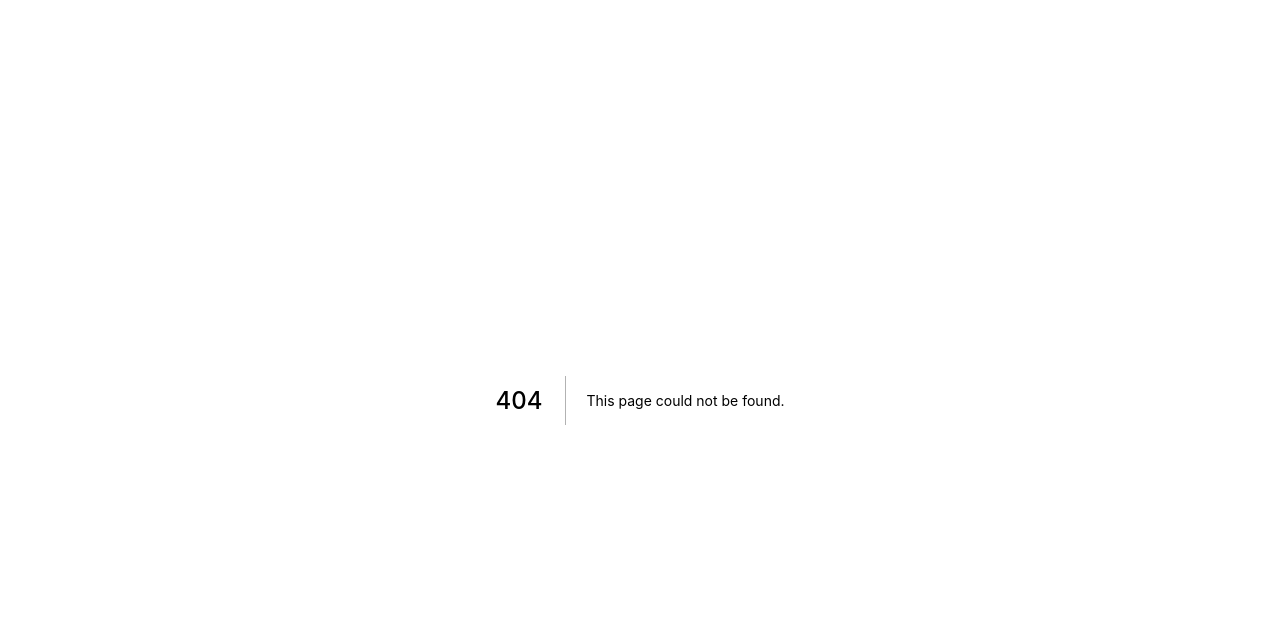
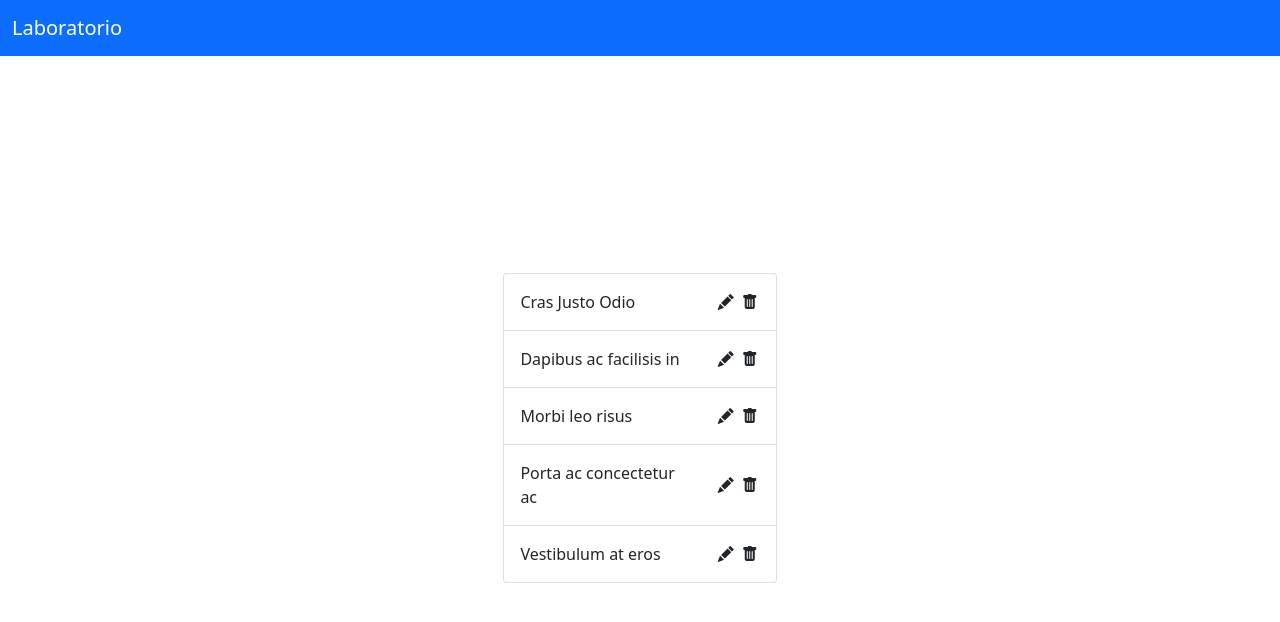
Before and after one commit to sarrietav-dev/lab-samples-app, a Next.js app in the folder frontend/: page /health-tests in a window 1280 px wide. Before the commit this address had no page. Shown: the top 622 px of the page. Built offline with nearby package versions, Linux system fonts and the light colour scheme.

Commit message:
✨ Create HealthTests page Fixes #8

```diff
--- /dev/null
+++ b/frontend/pages/health-tests.tsx
@@ -0,0 +1,45 @@
+import { nanoid } from 'nanoid';
+import { useMemo } from 'react';
+import { ListGroup, ListGroupItem } from 'react-bootstrap';
+import TheNavbar from '../components/TheNavbar';
+
+const HealthTests = () => {
+  const healthTests: { id: string; name: string }[] = useMemo(() => {
+    return [
+      { id: nanoid(), name: 'Cras Justo Odio' },
+      { id: nanoid(), name: 'Dapibus ac facilisis in' },
+      { id: nanoid(), name: 'Morbi leo risus' },
+      { id: nanoid(), name: 'Porta ac concectetur ac' },
+      { id: nanoid(), name: 'Vestibulum at eros' },
+    ];
+  }, []);
+
+  return (
+    <div className="vh-100 d-flex flex-column">
+      <TheNavbar />
+      <div className="h-100 d-flex justify-content-center align-items-center">
+        <ListGroup>
+          {healthTests.map((test) => (
+            <ListGroupItem key={test.id} className="p-3">
+              <div className="row">
+                <div className="col">{test.name}</div>
+                <div className="col-3 d-flex align-items-center gap-2">
+                  <i
+                    style={{ cursor: 'pointer' }}
+                    className="bi bi-pencil-fill"
+                  ></i>
+                  <i
+                    style={{ cursor: 'pointer' }}
+                    className="bi bi-trash-fill"
+                  ></i>
+                </div>
+              </div>
+            </ListGroupItem>
+          ))}
+        </ListGroup>
+      </div>
+    </div>
+  );
+};
+
+export default HealthTests;
```
